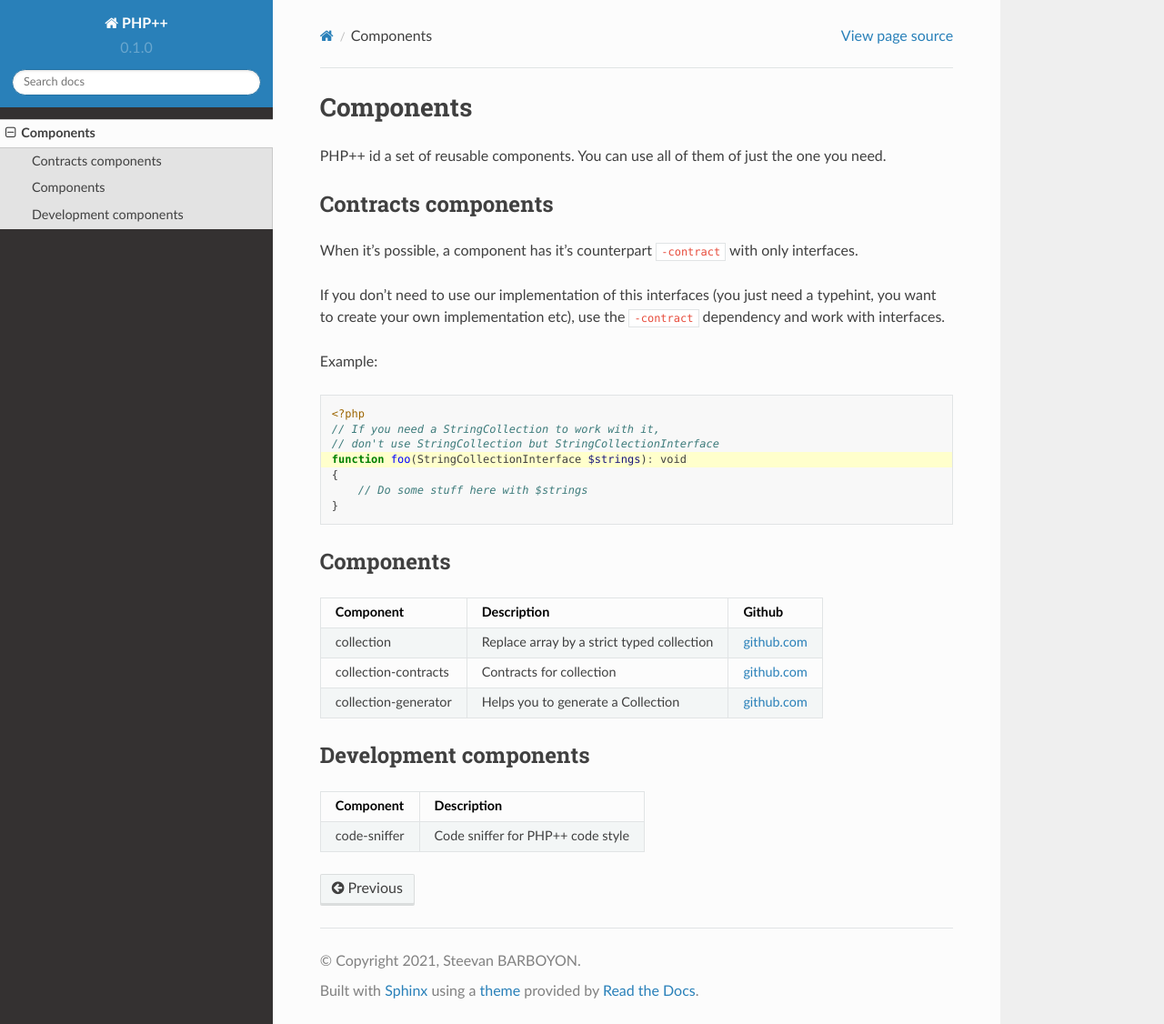
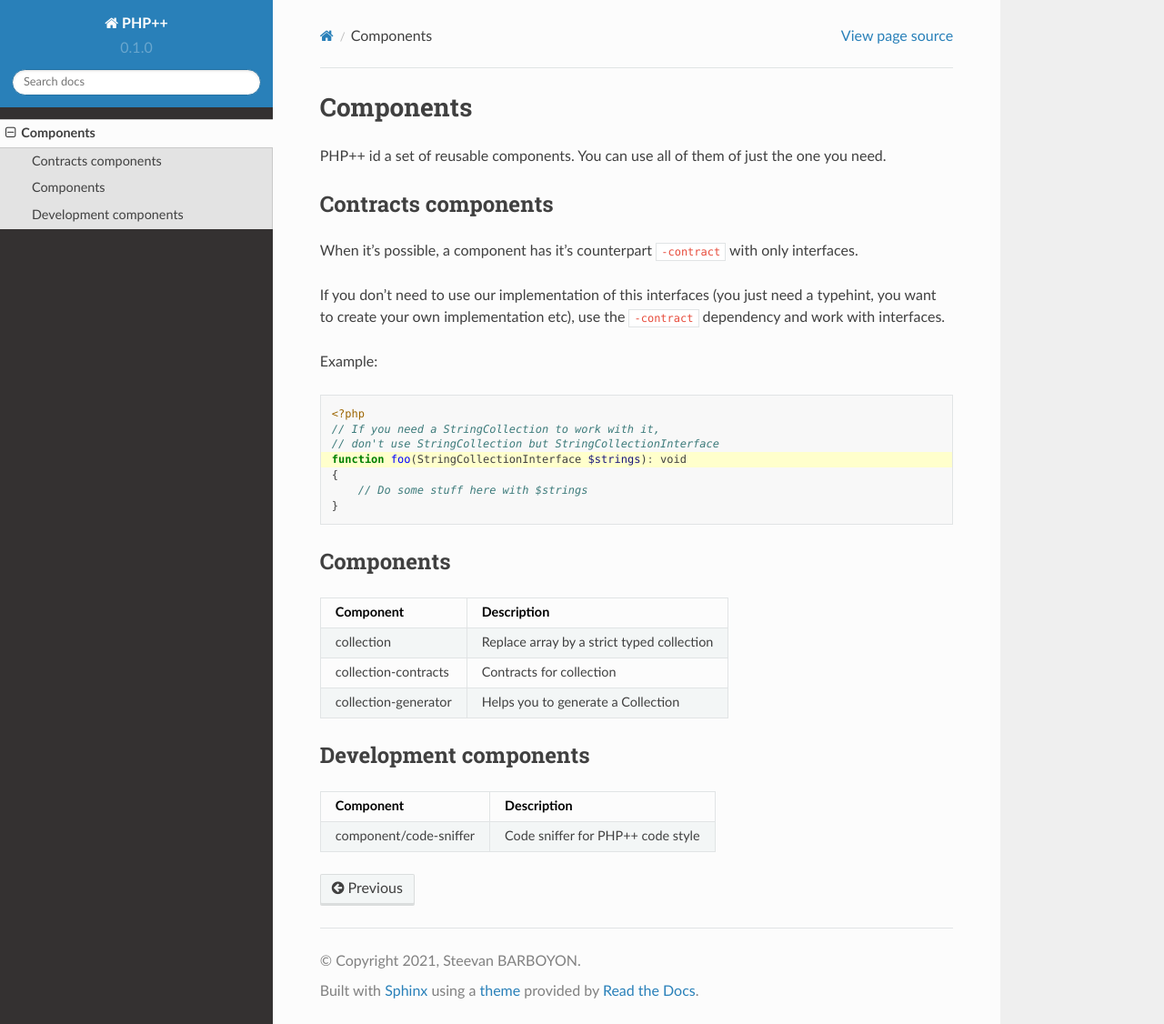
Before and after one commit to php-pp/readthedocs, a Sphinx documentation site: the page built from docs/source/components.rst, in a window 1280 px wide and 1126 px high. Shown: the whole window at 91% size. Built offline with Sphinx 7.4.7 and the Read the Docs theme 2.0.0, drawn with Linux system fonts in a browser that asks for light colours.

Commit message:
Documentation

```diff
--- a/docs/source/components.rst
+++ b/docs/source/components.rst
@@ -28,15 +28,15 @@ Example:
 Components
 ----------
 
-+----------------------+--------------------------------------------+----------------------------------------------------------------+
-| Component            | Description                                | Github                                                         |
-+======================+============================================+========+=======================================================+
-| collection           | Replace array by a strict typed collection | `github.com <https://github.com/php-pp/collection>`_           |
-+----------------------+--------------------------------------------+----------------------------------------------------------------+
-| collection-contracts | Contracts for collection                   | `github.com <https://github.com/php-pp/collection-contracts>`_ |
-+----------------------+--------------------------------------------+----------------------------------------------------------------+
-| collection-generator | Helps you to generate a Collection         | `github.com <https://github.com/php-pp/collection-generator>`_ |
-+----------------------+--------------------------------------------+----------------------------------------------------------------+
++----------------------+--------------------------------------------+
+| Component            | Description                                |
++======================+============================================+
+| collection           | Replace array by a strict typed collection |
++----------------------+--------------------------------------------+
+| collection-contracts | Contracts for collection                   |
++----------------------+--------------------------------------------+
+| collection-generator | Helps you to generate a Collection         |
++----------------------+--------------------------------------------+
 
 Development components
 ----------------------
@@ -44,5 +44,5 @@ Development components
 +-------------------------------------------+-----------------------------------+
 | Component                                 | Description                       |
 +===========================================+===================================+
-| :ref:`code-sniffer`                       | Code sniffer for PHP++ code style |
+| :ref:`component/code-sniffer`             | Code sniffer for PHP++ code style |
 +-------------------------------------------+-----------------------------------+
--- a/docs/source/index.rst
+++ b/docs/source/index.rst
@@ -19,6 +19,8 @@ Components
 
 `See the list of components. <components>`_
 
+:ref:`components`
+
 Issues
 ------
 
```
